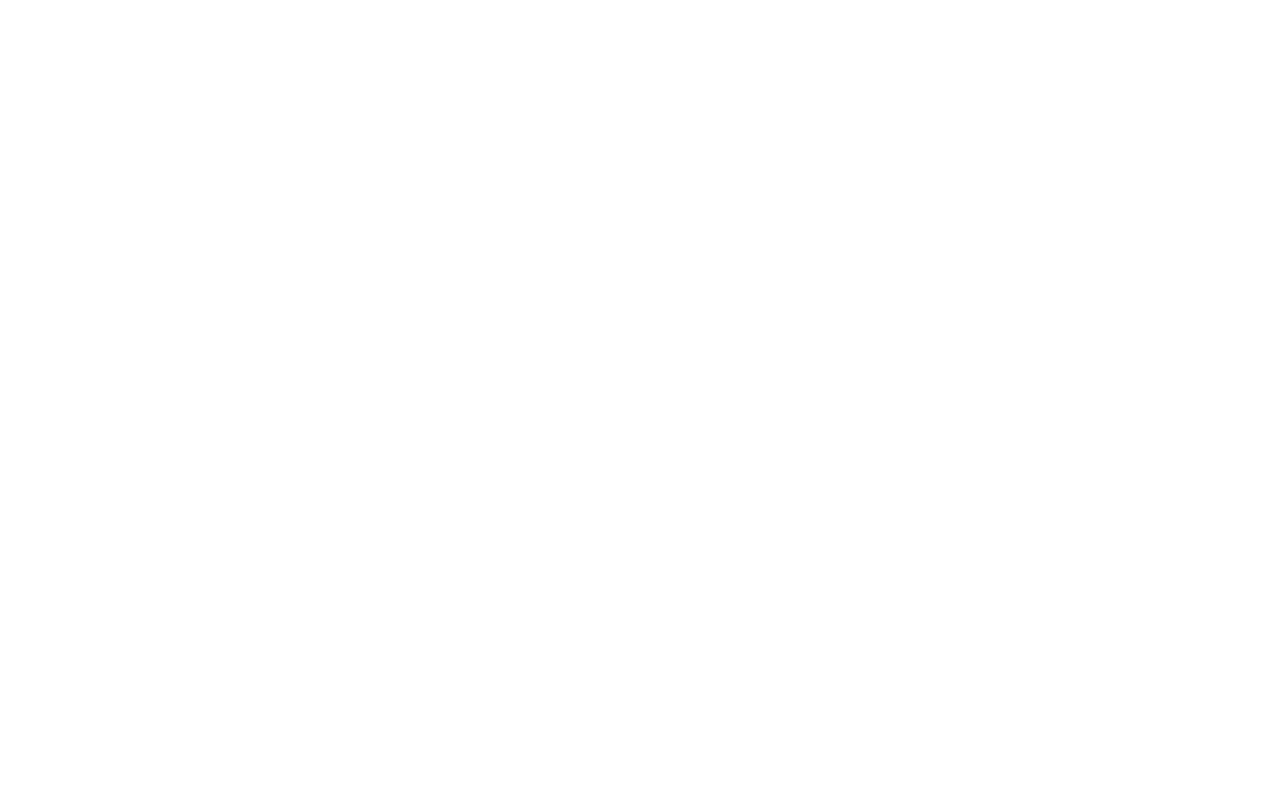
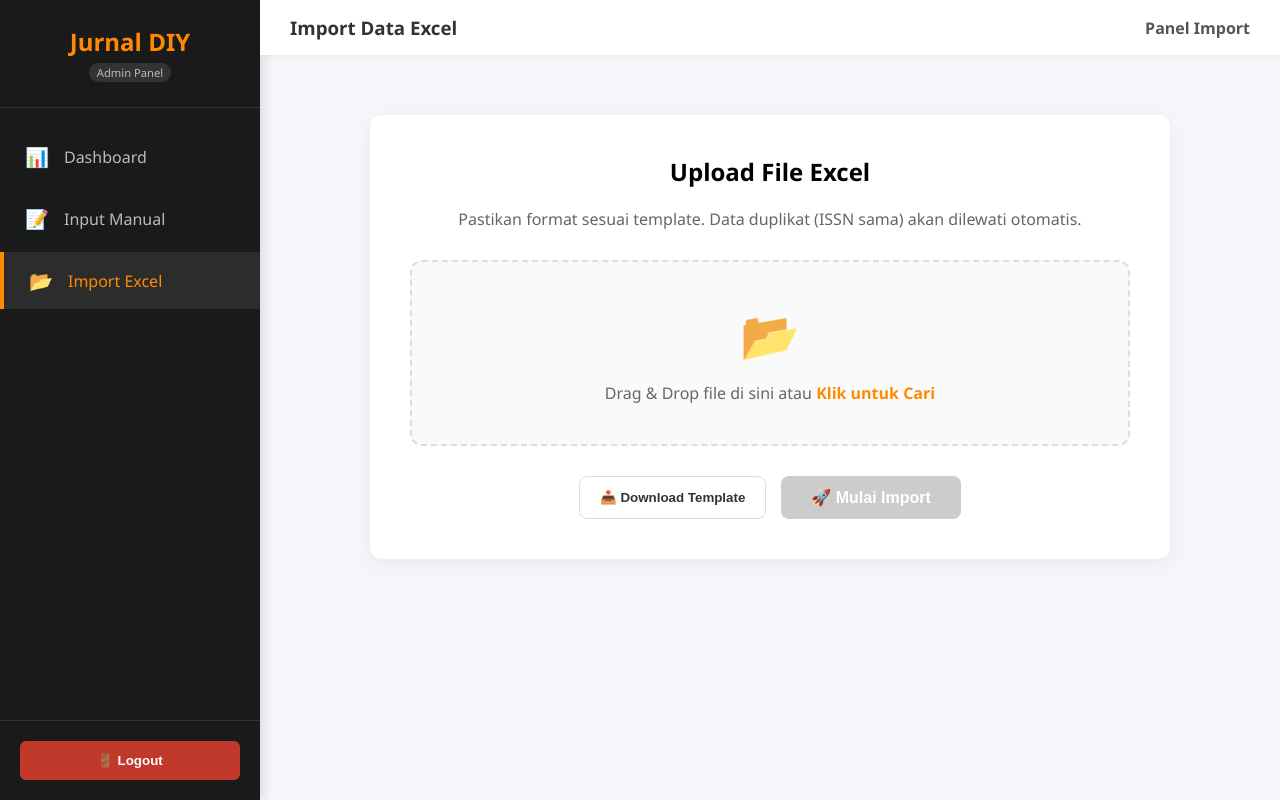
Before and after one commit to adilaroisa/dbj, a React (Create React App) app in the folder frontend/: page /import-jurnal in a window 1280 px wide. Before the commit this address had no page. Built offline with nearby package versions, Linux system fonts and the light colour scheme; sample sign-in values are in the browser's storage; the HTML template or start-up script is replaced by a standard one.

Commit message:
importexcel

```diff
--- a/frontend/src/App.js
+++ b/frontend/src/App.js
@@ -1,8 +1,9 @@
 import React, { useState, useEffect } from 'react';
 import { Routes, Route, Navigate, useNavigate, useLocation } from 'react-router-dom';
-import Login from './components/login';
-import Register from './components/register';
-import Dashboard from './components/dashboard';
+import Login from './components/Login';
+import Register from './components/Register';
+import Dashboard from './components/Dashboard';
+import ImportJurnal from './components/ImportJurnal';
 import './App.css';
 
 function App() {
@@ -10,11 +11,11 @@
   const navigate = useNavigate();
   const location = useLocation();
 
-  // Update Judul Tab Browser
   useEffect(() => {
     if (location.pathname === '/login') document.title = 'Login - Database Jurnal DIY';
     else if (location.pathname === '/register') document.title = 'Daftar - Database Jurnal DIY';
     else if (location.pathname === '/dashboard') document.title = 'Dashboard Admin';
+    else if (location.pathname === '/import-jurnal') document.title = 'Import Excel - Admin';
   }, [location]);
 
   const handleLoginSuccess = () => {
@@ -22,48 +23,22 @@
     navigate('/dashboard');
   };
 
-  // Private Route Wrapper
   const PrivateRoute = ({ children }) => {
     return token ? children : <Navigate to="/login" />;
   };
 
   return (
     <div className="App">
-      {/* PENTING: Header lama SUDAH DIHAPUS di sini.
-         Sekarang layout ditangani sepenuhnya oleh masing-masing halaman (Dashboard/Login).
-      */}
+      <Routes>
+        <Route path="/login" element={!token ? <Login onLogin={handleLoginSuccess} onSwitchToRegister={() => navigate('/register')} /> : <Navigate to="/dashboard" />} />
+        <Route path="/register" element={!token ? <Register onSwitchToLogin={() => navigate('/login')} /> : <Navigate to="/dashboard" />} />
 
-      <Routes>
-        {/* Rute Login */}
-        <Route
-          path="/login"
-          element={!token ? <Login onLogin={handleLoginSuccess} onSwitchToRegister={() => navigate('/register')} /> : <Navigate to="/dashboard" />}
-        />
+        {/* HALAMAN UTAMA */}
+        <Route path="/dashboard" element={<PrivateRoute><Dashboard /></PrivateRoute>} />
 
-        {/* Rute Register */}
-        <Route
-          path="/register"
-          element={!token ? <Register onSwitchToLogin={() => navigate('/login')} /> : <Navigate to="/dashboard" />}
-        />
+        {/* HALAMAN IMPORT BARU */}
+        <Route path="/import-jurnal" element={<PrivateRoute><ImportJurnal /></PrivateRoute>} />
 
-        {/* Rute Dashboard */}
-        <Route
-          path="/dashboard"
-          element={
-            <PrivateRoute>
-              <Dashboard />
-            </PrivateRoute>
-          }
-        />
-
-        {/* Input Manual (Disiapkan) */}
-        {/* <Route
-          path="/add-jurnal"
-          element={<PrivateRoute><AddJurnal /></PrivateRoute>}
-        />
-        */}
-
-        {/* Default Redirect */}
         <Route path="/" element={<Navigate to={token ? "/dashboard" : "/login"} />} />
       </Routes>
     </div>
--- a/frontend/src/components/Dashboard.js
+++ b/frontend/src/components/Dashboard.js
@@ -1,7 +1,7 @@
 import React, { useState, useEffect, useRef } from 'react';
 import { useNavigate } from 'react-router-dom';
 import { getJurnals, syncSinta, deleteJurnal, importExcel } from '../services/api';
-import '../styles/dashboard.css';
+import '../styles/Dashboard.css';
 
 const Dashboard = () => {
     const [jurnals, setJurnals] = useState([]);
--- /dev/null
+++ b/frontend/src/components/ImportJurnal.js
@@ -0,0 +1,182 @@
+import React, { useState } from 'react';
+import { useNavigate } from 'react-router-dom';
+import { importExcel } from '../services/api';
+import '../styles/Dashboard.css';
+import '../styles/ImportJurnal.css';
+
+const ImportJurnal = () => {
+    const navigate = useNavigate();
+    const [file, setFile] = useState(null);
+    const [loading, setLoading] = useState(false);
+    const [dragActive, setDragActive] = useState(false);
+
+    // --- LOGOUT LOGIC ---
+    const handleLogout = () => {
+        localStorage.removeItem('token');
+        localStorage.removeItem('username');
+        navigate('/login');
+    };
+
+    // --- HANDLE DRAG & DROP ---
+    const handleDrag = (e) => {
+        e.preventDefault();
+        e.stopPropagation();
+        if (e.type === "dragenter" || e.type === "dragover") {
+            setDragActive(true);
+        } else if (e.type === "dragleave") {
+            setDragActive(false);
+        }
+    };
+
+    const handleDrop = (e) => {
+        e.preventDefault();
+        e.stopPropagation();
+        setDragActive(false);
+        if (e.dataTransfer.files && e.dataTransfer.files[0]) {
+            validateAndSetFile(e.dataTransfer.files[0]);
+        }
+    };
+
+    const handleChange = (e) => {
+        if (e.target.files && e.target.files[0]) {
+            validateAndSetFile(e.target.files[0]);
+        }
+    };
+
+    const validateAndSetFile = (selectedFile) => {
+        // Cek ekstensi file
+        const validTypes = ['application/vnd.openxmlformats-officedocument.spreadsheetml.sheet', 'application/vnd.ms-excel'];
+        if (validTypes.includes(selectedFile.type) || selectedFile.name.endsWith('.xlsx') || selectedFile.name.endsWith('.xls')) {
+            setFile(selectedFile);
+        } else {
+            alert('Harap upload file Excel (.xlsx / .xls)');
+        }
+    };
+
+    // --- UPLOAD PROCESS ---
+    const handleUpload = async () => {
+        if (!file) return;
+
+        const formData = new FormData();
+        formData.append('file', file);
+
+        setLoading(true);
+        try {
+            const res = await importExcel(formData);
+            alert(res.data.message); // Tampilkan pesan sukses dari backend
+            navigate('/dashboard'); // Kembali ke dashboard setelah sukses
+        } catch (err) {
+            alert('Gagal Import: ' + (err.response?.data?.message || err.message));
+        } finally {
+            setLoading(false);
+        }
+    };
+
+    // --- DOWNLOAD TEMPLATE FUNCTION ---
+    const downloadTemplate = () => {
+        // Membuat dummy excel file (CSV sederhana) untuk template
+        const csvContent = "data:text/csv;charset=utf-8,Nama Jurnal,Institusi,ISSN,Email,WA,Website\nContoh Jurnal Tekno,Univ A,12345678,email@contoh.com,08123456,https://jurnal.com";
+        const encodedUri = encodeURI(csvContent);
+        const link = document.createElement("a");
+        link.setAttribute("href", encodedUri);
+        link.setAttribute("download", "template_jurnal.csv");
+        document.body.appendChild(link);
+        link.click();
+        document.body.removeChild(link);
+    };
+
+    return (
+        <div className="dashboard-layout">
+            {/* --- SIDEBAR (Sama seperti Dashboard) --- */}
+            <aside className="sidebar">
+                <div className="sidebar-header">
+                    <h2>Jurnal DIY</h2>
+                    <span className="badge-admin">Admin Panel</span>
+                </div>
+
+                <nav className="sidebar-menu">
+                    <a href="/dashboard" className="menu-item">
+                        <span className="icon">📊</span> Dashboard
+                    </a>
+                    <a href="/add-jurnal" className="menu-item">
+                        <span className="icon">📝</span> Input Manual
+                    </a>
+                    <a href="#" className="menu-item active">
+                        <span className="icon">📂</span> Import Excel
+                    </a>
+                </nav>
+
+                <div className="sidebar-footer">
+                    <button onClick={handleLogout} className="btn-logout-side">
+                        🚪 Logout
+                    </button>
+                </div>
+            </aside>
+
+            {/* --- MAIN CONTENT --- */}
+            <main className="main-content">
+                <header className="top-bar">
+                    <h3>Import Data Excel</h3>
+                    <div className="user-profile">
+                        <span>Panel Import</span>
+                    </div>
+                </header>
+
+                <div className="content-wrapper">
+                    <div className="import-container">
+                        <div className="import-card">
+                            <h2 style={{marginTop:0}}>Upload File Excel</h2>
+                            <p style={{color:'#666', marginBottom:'30px'}}>
+                                Pastikan format sesuai template. Data duplikat (ISSN sama) akan dilewati otomatis.
+                            </p>
+
+                            {/* AREA DRAG & DROP */}
+                            <div
+                                className={`upload-area ${dragActive ? 'active' : ''}`}
+                                onDragEnter={handleDrag}
+                                onDragLeave={handleDrag}
+                                onDragOver={handleDrag}
+                                onDrop={handleDrop}
+                                onClick={() => document.getElementById('fileInput').click()}
+                            >
+                                <input
+                                    type="file"
+                                    id="fileInput"
+                                    style={{display:'none'}}
+                                    accept=".xlsx, .xls"
+                                    onChange={handleChange}
+                                />
+                                <div className="upload-icon">📂</div>
+                                <div className="upload-text">
+                                    {file ? (
+                                        <span style={{color:'#27ae60', fontWeight:'bold'}}>File Siap: {file.name}</span>
+                                    ) : (
+                                        <span>Drag & Drop file di sini atau <b>Klik untuk Cari</b></span>
+                                    )}
+                                </div>
+                            </div>
+
+                            {/* TOMBOL AKSI */}
+                            <div className="action-buttons-import">
+                                <button onClick={downloadTemplate} className="btn-template">
+                                    📥 Download Template
+                                </button>
+
+                                <button
+                                    onClick={handleUpload}
+                                    className="btn-upload"
+                                    disabled={!file || loading}
+                                >
+                                    {loading ? 'Mengupload...' : '🚀 Mulai Import'}
+                                </button>
+                            </div>
+
+                        </div>
+                    </div>
+                </div>
+            </main>
+        </div>
+    );
+};
+
+export default ImportJurnal;
--- a/frontend/src/components/login.js
+++ b/frontend/src/components/login.js
@@ -1,6 +1,6 @@
 import React, { useState } from 'react';
 import api from '../services/api';
-import '../styles/login.css';
+import '../styles/Login.css';
 
 const Login = ({ onLogin, onSwitchToRegister }) => {
     const [formData, setFormData] = useState({ username: '', password: '' });
--- a/frontend/src/components/register.js
+++ b/frontend/src/components/register.js
@@ -1,6 +1,6 @@
 import React, { useState } from 'react';
 import api from '../services/api';
-import '../styles/login.css';
+import '../styles/Login.css';
 
 const Register = ({ onSwitchToLogin }) => {
     const [formData, setFormData] = useState({ username: '', password: '' });
--- /dev/null
+++ b/frontend/src/styles/ImportJurnal.css
@@ -0,0 +1,129 @@
+.import-container {
+    padding: 30px;
+    max-width: 800px;
+    margin: 0 auto;
+}
+
+.import-card {
+    background: white;
+    padding: 40px;
+    border-radius: 12px;
+    box-shadow: 0 5px 20px rgba(0,0,0,0.05);
+    text-align: center;
+}
+
+.upload-area {
+    border: 2px dashed #ddd;
+    border-radius: 12px;
+    padding: 40px;
+    margin: 20px 0;
+    cursor: pointer;
+    transition: all 0.3s;
+    background-color: #fafafa;
+    position: relative;
+}
+
+.upload-area:hover {
+    border-color: #FF8A00;
+    background-color: #fff9f0;
+}
+
+.upload-area.active {
+    border-color: #FF8A00;
+    background-color: #fff5e6;
+}
+
+.upload-icon {
+    font-size: 3rem;
+    color: #ccc;
+    margin-bottom: 15px;
+}
+
+.upload-text {
+    font-size: 1rem;
+    color: #666;
+}
+
+.upload-text b {
+    color: #FF8A00;
+}
+
+.file-preview {
+    display: flex;
+    align-items: center;
+    justify-content: space-between;
+    background: #f8f9fa;
+    padding: 15px;
+    border-radius: 8px;
+    margin-top: 20px;
+    border: 1px solid #eee;
+}
+
+.file-info {
+    display: flex;
+    align-items: center;
+    gap: 15px;
+    font-weight: 500;
+    color: #333;
+}
+
+.file-icon {
+    font-size: 1.5rem;
+}
+
+.btn-remove {
+    background: none;
+    border: none;
+    color: #e74c3c;
+    cursor: pointer;
+    font-size: 1.2rem;
+}
+
+.action-buttons-import {
+    display: flex;
+    gap: 15px;
+    justify-content: center;
+    margin-top: 30px;
+}
+
+.btn-upload {
+    background-color: #FF8A00;
+    color: white;
+    padding: 12px 30px;
+    border-radius: 8px;
+    border: none;
+    font-weight: bold;
+    font-size: 1rem;
+    cursor: pointer;
+    display: flex;
+    align-items: center;
+    gap: 10px;
+    transition: all 0.2s;
+}
+
+.btn-upload:hover {
+    background-color: #e67e00;
+    transform: translateY(-2px);
+}
+
+.btn-upload:disabled {
+    background-color: #ccc;
+    cursor: not-allowed;
+    transform: none;
+}
+
+.btn-template {
+    background-color: white;
+    color: #333;
+    padding: 12px 20px;
+    border-radius: 8px;
+    border: 1px solid #ddd;
+    font-weight: 600;
+    cursor: pointer;
+    transition: all 0.2s;
+}
+
+.btn-template:hover {
+    background-color: #f5f5f5;
+    border-color: #bbb;
+}
```
